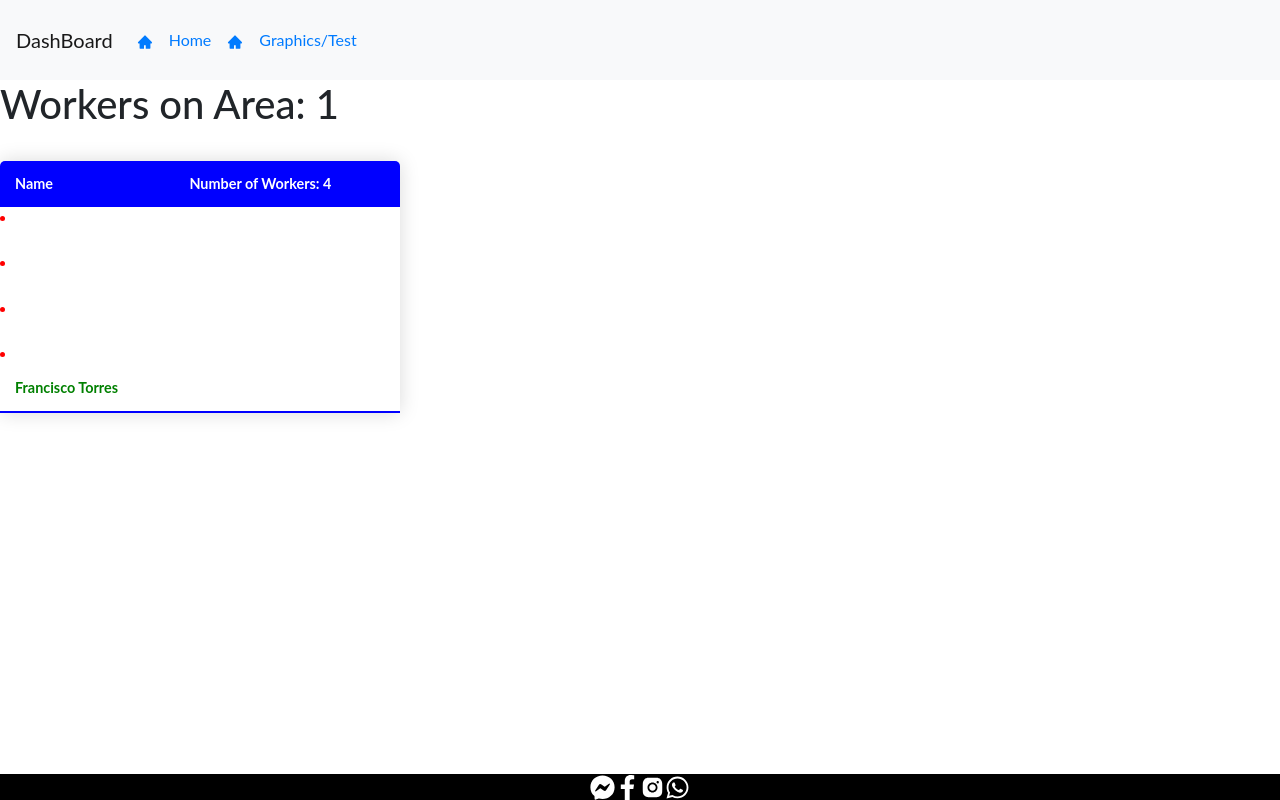
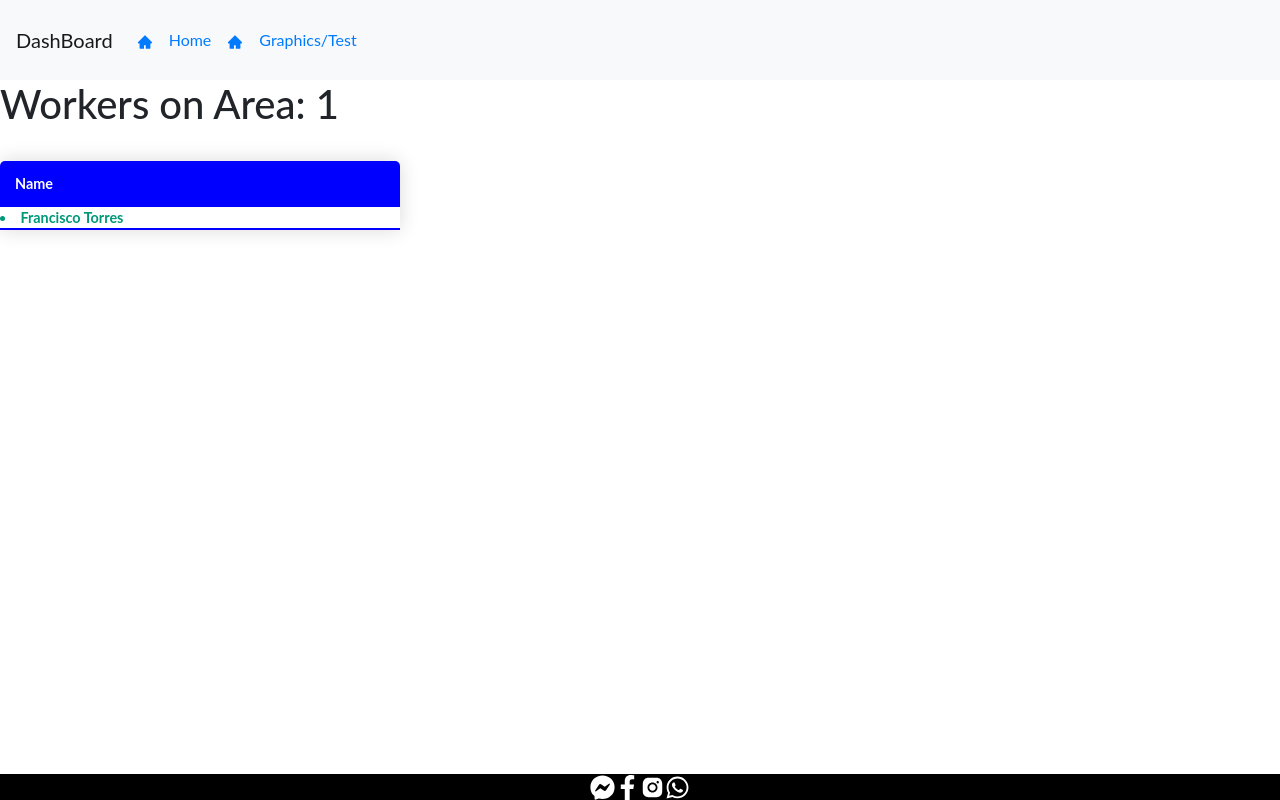
Before and after one commit to joaopedro1986/dashBoard_LearningStage, a React (Create React App) app: page /workers in a window 1280 px wide. Built offline with nearby package versions, Linux system fonts and the light colour scheme.

Commit message:
fetch test & list improved

```diff
--- a/package.json
+++ b/package.json
@@ -6,6 +6,7 @@
     "@testing-library/jest-dom": "^4.2.4",
     "@testing-library/react": "^9.5.0",
     "@testing-library/user-event": "^7.2.1",
+    "axios": "^0.21.0",
     "bootstrap": "^4.5.3",
     "chart.js": "^2.9.4",
     "jquery": "^3.5.1",
--- /dev/null
+++ b/src/Components/DataFetching.js
@@ -0,0 +1,42 @@
+import React, {useState, useEffect} from 'react'
+import axios from 'axios'
+import { post } from 'jquery'
+
+function DataFetching() {
+
+    const [post, setPost] = useState({})
+    const [id, setId] = useState(0)
+    const [idFromButtonCick, setIdFromButtonClick] = useState(1)
+
+    const handleClick = () => {
+            setIdFromButtonClick(id)
+    }
+
+    useEffect(() => {
+        axios.get("https://jsonplaceholder.typicode.com/posts/"+idFromButtonCick)
+        .then(res => {
+            console.log(res)
+            setPost(res.data)
+        })
+        .catch(err => {
+            console.log(err)
+        })
+    }, [idFromButtonCick])
+
+    return (
+        <div>
+            <input type='text' value={id} onChange={e => setId(e.target.value)} />
+            <button type='button' onClick={handleClick}>Fetch Post</button>
+
+
+           <div>{post.title}</div>
+           {
+
+           }
+
+
+        </div>
+    )
+}
+
+export default DataFetching
--- a/src/Components/List.js
+++ b/src/Components/List.js
@@ -4,6 +4,7 @@ import './List.css'
 import Context from '../store/context';
 
 import { WorkerData} from './WorkersData'
+import { NavItem } from 'react-bootstrap';
 
 
 
@@ -13,9 +14,14 @@ function List () {
 
 
 
+
+
+
+
     const {state} = useContext(Context);
 
-    const areaList = state.listEvent == 0 ? 'UnSafeZone': state.listEvent
+    const areaList = state.listEvent == 0 ? 'Unsafe': state.listEvent
+
 
     return(
         <div>
@@ -26,21 +32,20 @@ function List () {
              <thead>
                  <tr>
                  <th>Name</th>
-                 <th>Number of Workers: {state.worker.lenght}</th>
                  </tr>
              </thead>
              <tbody>
-                 <tr class="danger-row">
-                {WorkerData.map((item, index) => {
-                    return(
-                        <li key={index}>
-                            <td className={item.area >0 ? 'safe' : 'notsafe'}>
-                            {item.area == state.listEvent ? item.name : ''}
-                      </td>
+                 <tr class= {state.listEvent == 0 ?  "danger-row": "active-row"}>
+                {
+                    WorkerData.filter(person => person.area == state.listEvent).map(filteredPerson => (
+                        <li>
+                            {filteredPerson.name}
+                        </li>
+                    ))
 
-                    </li>
-                    )
-                })}
+                }
+
+
                   </tr>
 
 
@@ -48,6 +53,7 @@ function List () {
 
              </tbody>
              </table>
+
     </div>
     )
 }
--- a/src/Components/WorkersData.js
+++ b/src/Components/WorkersData.js
@@ -19,7 +19,7 @@ export const WorkerData = [
     {
         id:3,
         name: 'Felistberto Sousa',
-        area: 2
+        area: 0
     },
     {
         id:4,
--- a/src/Pages/Home.js
+++ b/src/Pages/Home.js
@@ -33,8 +33,8 @@ function Home() {
 
 
 
-    const messageSuccess = 'Every Workers are in Safety Right Now'
-    const messageError = state.unSafe +' workers are out of safe areas'
+    const messageSuccess = 'All Workers Are Safe'
+    const messageError = state.unSafe +' Workers Are Outside The Security Zone'
 
     const data = [
         { name:'UnsafeArea', value: state.unSafe},
@@ -158,10 +158,6 @@ function Home() {
 
 </Alert>
 
-    <PieChart width={400} height={400}>
-        <Pie dataKey="value" isAnimationActive={false} data={data} cx={200} cy={200} outerRadius={80} fill="#8884d8" label />
-        <Tooltip />
-      </PieChart>
 
 
 
@@ -172,25 +168,26 @@ function Home() {
             e.preventDefault()
             viewData(0)
         }}>
-        <Link to='/Workers'>
+
              <Card.Body>
             <Card.Title>
                 Unsafe Zone
                 <br />
                 <p>Workers: {state.unSafe} / {state.notChangeState}</p>
                 </Card.Title>
+                <Link to='/Workers'>
 
                 <div className='circle-1'>
 
                         <GoIcons.GoPrimitiveDot
-                        size={size}
+                        size={size + 40}
                         color="red"
                         />
                 </div>
-
+                </Link>
         </Card.Body>
 
-            </Link>
+
         </Card>
 
 
@@ -198,7 +195,7 @@ function Home() {
             e.preventDefault()
             viewData(1)
         }}>
-        <Link to='/Workers'>
+
              <Card.Body>
             <Card.Title>
                 Zone 1
@@ -206,6 +203,7 @@ function Home() {
                 <p> Workers: {state.safe1}</p>
 
                 </Card.Title>
+                   <Link to='/Workers'>
                         <div className='circle-2'>
 
                          <GoIcons.GoPrimitiveDot
@@ -214,15 +212,15 @@ function Home() {
                     />
                 </div>
 
+                   </Link>
+                 </Card.Body>
 
-                 </Card.Body>
-          </Link>
         </Card>
         <Card className="card1" onClick={(e) => {
             e.preventDefault()
             viewData(2)
         }}>
-        <Link to='/Workers'>
+
              <Card.Body>
             <Card.Title>
                 Zone 2
@@ -230,17 +228,18 @@ function Home() {
                 <p>Workers: {state.safe2}</p>
 
                 </Card.Title>
+                <Link to='/Workers'>
                     <div className='circle-3'>
                              <GoIcons.GoPrimitiveDot
                               size={size3 + 40}
                               color="green"
                      />
                     </div>
-
+                </Link>
 
 
                 </Card.Body>
-                </Link>
+
 
         </Card>
 
--- a/src/Pages/Reports.js
+++ b/src/Pages/Reports.js
@@ -4,6 +4,7 @@ import {PieChart, Pie, Tooltip} from 'recharts';
 import {BarChart, Bar, XAxis, YAxis, CartesianGrid, Legend} from 'recharts';
 import Context from '../store/context';
 import {RadialBarChart, RadialBar } from 'recharts';
+import DataFetching from '../Components/DataFetching'
 
 function Reports() {
 
@@ -43,7 +44,9 @@ function Reports() {
 
     return (
         <div>
-            <h1>Hello</h1>
+
+    <DataFetching />
+
             <PieChart width={400} height={400}>
         <Pie dataKey="value" isAnimationActive={false} data={data} cx={200} cy={200} outerRadius={80} fill="#8884d8" label />
         <Tooltip />
@@ -79,6 +82,8 @@ function Reports() {
                 <Legend iconSize={10} width={120} height={140} layout='vertical' verticalAlign='middle' align="right" />
                 <Tooltip />
                 </RadialBarChart>
+
+
         </div>
 
 
--- a/src/Pages/Workers.js
+++ b/src/Pages/Workers.js
@@ -10,12 +10,15 @@ import { WorkerData} from '../Components/WorkersData'
 
 
 
+
+
 function Products() {
 
 
 
     return (
         <div>
+
         <List />
     </div>
 
```
Also changed, not shown: 1 other file (tests, documents, lock files or other folders). Lines whose indentation alone changed are shown as unchanged.
